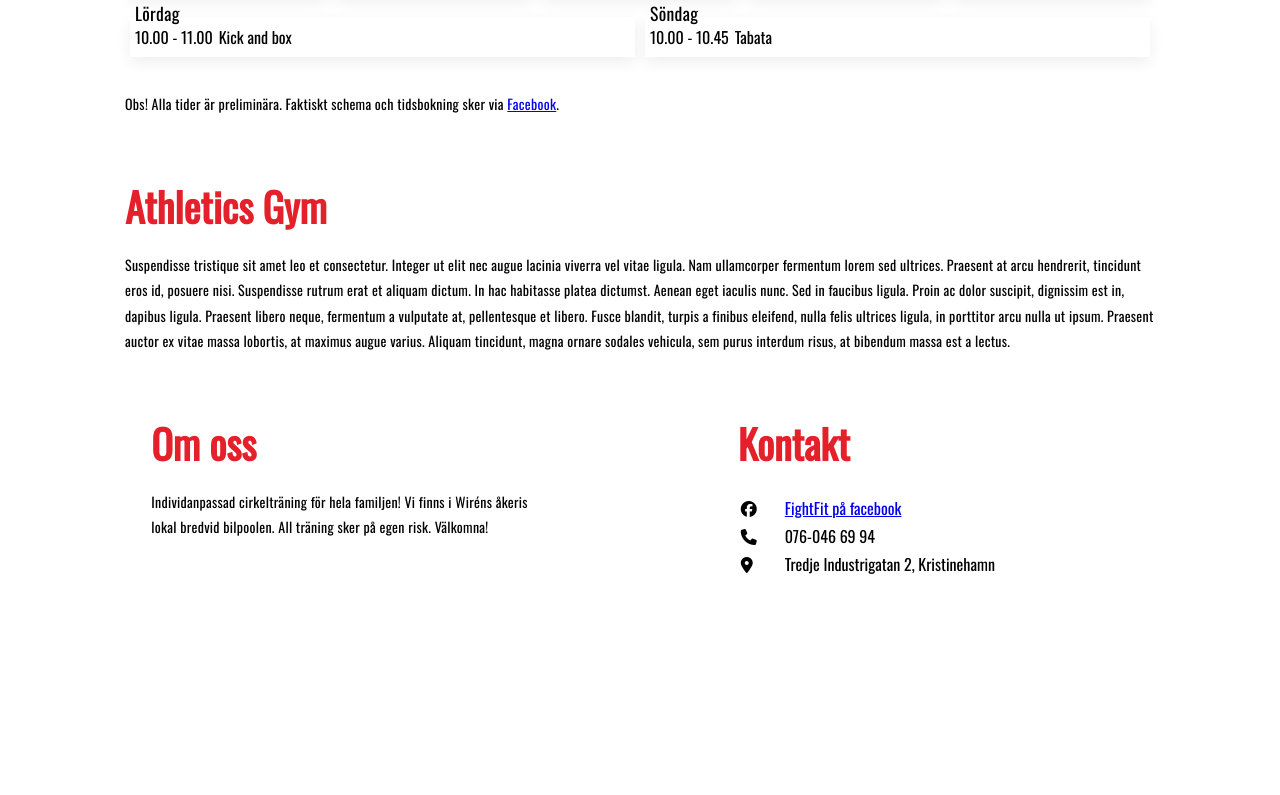
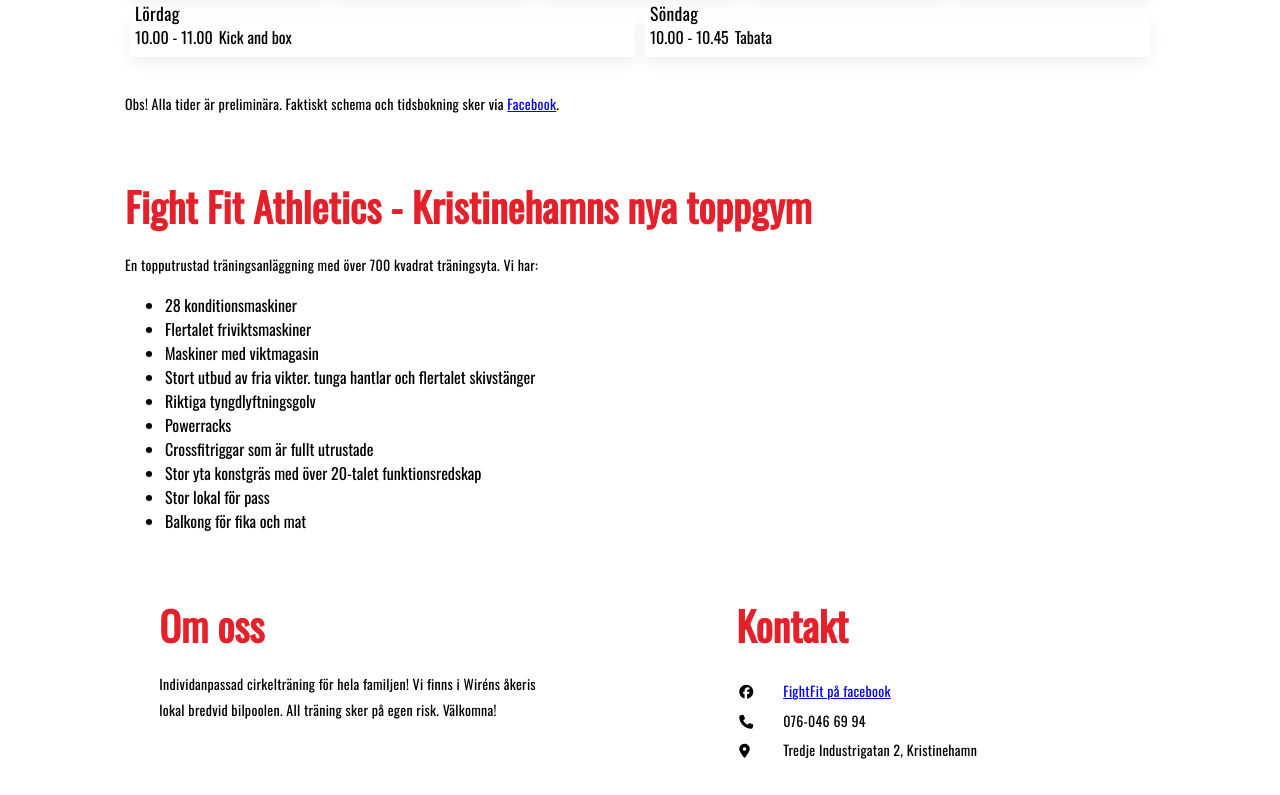
Before and after one commit to Kaakans/FightFit, a Preact app: page / in a window 1280 px wide. Shown: the part 1994-2789 px from the top of the page. Before the commit the page ends 2603 px from the top, so only its background shows below. Built offline with nearby package versions, Linux system fonts and the light colour scheme.

Commit message:
Added new logos and fixed font sizes

```diff
--- a/less/menu.less
+++ b/less/menu.less
@@ -89,7 +89,8 @@
         color: @primary-text-color;
 
         .icon {
-            height: 2em;
+            height: 100%;
+            background-color: white;
         }
     }
 
@@ -108,6 +109,7 @@
         margin-bottom: 50px;
 
         .icon {
+            height: 56px;
             display: inline-block;
             margin:  auto auto;
             font-weight: 700;
--- a/less/style.less
+++ b/less/style.less
@@ -139,6 +139,15 @@
     padding: 1.5rem 0;
 }
 
+#contact {
+    table tbody tr td {
+        font-size: 14px;
+        line-height: 1.8;
+        font-weight: 400;
+        letter-spacing: 0.02em;
+    }
+}
+
 .flex-container {
     /* older flexbox */
     display: -ms-flexbox;
--- a/src/components/gym.js
+++ b/src/components/gym.js
@@ -4,18 +4,20 @@
 	render() {
 		return (
 			<div id="gym">
-				<h1 className="secondary-title">Athletics Gym</h1>
-				<p>
-					Suspendisse tristique sit amet leo et consectetur.
-					Integer ut elit nec augue lacinia viverra vel vitae ligula.
-					Nam ullamcorper fermentum lorem sed ultrices.
-					Praesent at arcu hendrerit, tincidunt eros id, posuere nisi. Suspendisse rutrum erat et aliquam dictum.
-					In hac habitasse platea dictumst. Aenean eget iaculis nunc. Sed in faucibus ligula.
-					Proin ac dolor suscipit, dignissim est in, dapibus ligula. Praesent libero neque, fermentum a vulputate at, pellentesque et libero.
-					Fusce blandit, turpis a finibus eleifend, nulla felis ultrices ligula, in porttitor arcu nulla ut ipsum.
-					Praesent auctor ex vitae massa lobortis, at maximus augue varius.
-					Aliquam tincidunt, magna ornare sodales vehicula, sem purus interdum risus, at bibendum massa est a lectus.
-				</p>
+				<h1 className="secondary-title">Fight Fit Athletics - Kristinehamns nya toppgym</h1>
+				<p>En topputrustad träningsanläggning med över 700 kvadrat träningsyta. Vi har:</p>
+				<ul>
+					<li>28 konditionsmaskiner</li>
+					<li>Flertalet friviktsmaskiner</li>
+					<li>Maskiner med viktmagasin</li>
+					<li>Stort utbud av fria vikter. tunga hantlar och flertalet skivstänger</li>
+					<li>Riktiga tyngdlyftningsgolv</li>
+					<li>Powerracks</li>
+					<li>Crossfitriggar som är fullt utrustade</li>
+					<li>Stor yta konstgräs med över 20-talet funktionsredskap</li>
+					<li>Stor lokal för pass</li>
+					<li>Balkong för fika och mat</li>
+				</ul>
 			</div>
 		);
 	}
--- a/src/components/navbar.js
+++ b/src/components/navbar.js
@@ -6,11 +6,11 @@
             <nav role="navigation" id="nav">
                 <input className="trigger" type="checkbox" id="mainNavButton" />
                 <label for="mainNavButton" onclick>
-                    <img src="src/images/favicon.png" className="icon" />
+                    <img src="src/images/FF_logo.svg" className="icon" />
                 </label>
                 <ul>
                     <li className="nav-filler">
-                        <img src="src/images/favicon.png" className="icon" />
+                        <img src="src/images/FF_logo.svg" className="icon" />
                     </li>
                     <li><a href="#fightfit">FightFit</a></li>
                     <li><a href="#trainers">Instruktörer</a></li>
```
Also changed, not shown: build/bundle.js, build/styles.css, src/images/FF_centered.svg (added), src/images/FF_horisontal.svg (added), src/images/FF_logo.svg (added), src/images/FF_logo_transparent.svg (added), src/images/favicon.png, 1 other file.
